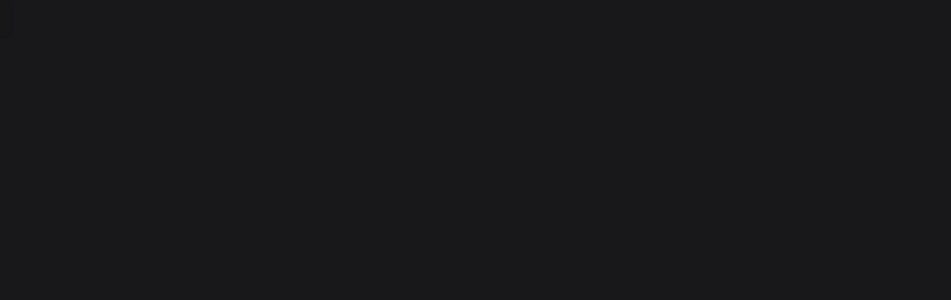
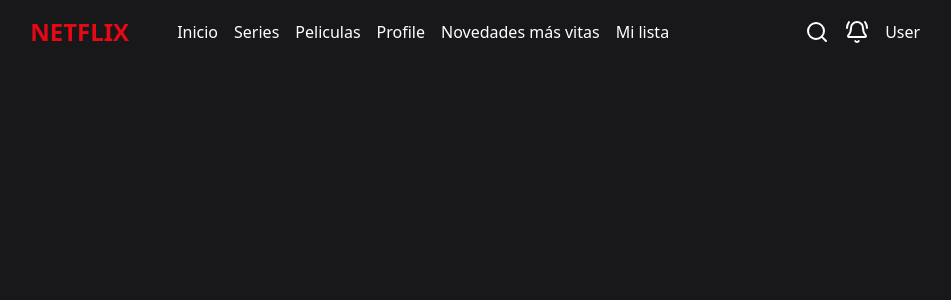
Before and after one commit to sronaal/clon-netflix, a Next.js app: page / in a window 1280 px wide. Shown: the top 300 px of the page, without its empty margins (21-972 px from the left). Built offline with nearby package versions, Linux system fonts and the light colour scheme.

Commit message:
Navbar desktop

```diff
--- a/app/(routes)/(auth)/login/page.tsx
+++ /dev/null
@@ -1,12 +0,0 @@
-import React from 'react'
-import TitleLogin from '../components/TitleLogin/TitleLogin'
-
-export default function PageLogin() {
-  return (
-
-    <>
-        <TitleLogin/>
-        <div>Login Page</div>
-    </>
-  )
-}
--- a/app/page.tsx
+++ b/app/page.tsx
@@ -1,10 +1,13 @@
-import { Button } from "@/components/ui/button";
-
+import { Navbar } from "@/components/ui/shared/Navbar/Navbar";
 export default function Home() {
   return (
     <>
+      <div className="relative bg-zinc-900">
+        <Navbar/>
 
-    <Button about="Hola"/>
+
+
+      </div>
     </>
   );
 }
--- /dev/null
+++ b/components/ui/shared/Logo/Logo.tsx
@@ -0,0 +1,8 @@
+import Link from 'next/link'
+export const Logo = () => {
+  return (
+    <Link href='/' className='font-extrabold text-2xl text-[#E50914]'>
+         NETFLIX
+    </Link>
+  )
+}
--- /dev/null
+++ b/components/ui/shared/Logo/index.ts
@@ -0,0 +1 @@
+export * from './Logo'
--- /dev/null
+++ b/components/ui/shared/Navbar/Index.ts
@@ -0,0 +1 @@
+export * from './Navbar'
--- /dev/null
+++ b/components/ui/shared/Navbar/Navbar.tsx
@@ -0,0 +1,17 @@
+import NavbarDesktop from "./NavbarDesktop/NavbarDesktop";
+import NavbarMobile from "./NavbarMobile/NavbarMobile";
+
+export  function Navbar() {
+  return (
+        <nav>
+            { /** El hidden mx-auto md:block */}
+            <div className="hidden mx-auto md:block">
+               <NavbarDesktop/>
+            </div>
+
+            <div className="md:hidden">
+                <NavbarMobile/>
+            </div>
+        </nav>
+  )
+}
--- /dev/null
+++ b/components/ui/shared/Navbar/NavbarDesktop/NavbarDesktop.tsx
@@ -0,0 +1,52 @@
+"use client"
+import { cn } from '@/lib/utils'
+import { BellRing, Search } from 'lucide-react'
+
+import { Logo } from '@/components/ui/shared/Logo/Logo'
+import { itemsNavbar } from '@/data/itemsNavbar'
+import Link from 'next/link'
+import { useScrollPosition } from '@/hooks/useScrollPosition'
+
+export default function NavbarDesktop() {
+
+    const scrollPosition = useScrollPosition()
+
+    console.log(scrollPosition)
+
+
+
+
+    return (
+        <>
+            <div className={cn("z-30 left-0 right-0 top-0 h-16 fixed w-full transition-all duration-300",
+                scrollPosition > 20 ? 'bg-black' : 'bg-transparent'
+            )}>
+                <div className='px-[4%] mx-auto h-full'>
+
+                    <div className='flex gap-4  justify-between h-full items-center'>
+                        <div className='flex gap-2  items-center'>
+                            <Logo />
+                            <div className='ml-10 flex gap-4'>
+                                {
+                                    itemsNavbar.map((item) => (
+                                        <Link className='hover:text-gray-300 transition-all duration-300' key={item.name} href={item.link}>
+                                            {item.name}
+                                        </Link>
+                                    ))
+                                }
+                            </div>
+                            <div className='flex gap-4 justify-end ml-32'>
+                                <Search className='cursor-pointer' />
+                                <BellRing className='cursor-pointer' />
+                                <div className='flex gap-2 items-center'>
+                                    { /** Add user profile */}
+                                    <p>User</p>
+                                </div>
+                            </div>
+                        </div>
+                    </div>
+                </div>
+            </div>
+        </>
+    )
+}
--- /dev/null
+++ b/components/ui/shared/Navbar/NavbarDesktop/index.ts
@@ -0,0 +1 @@
+export * from './NavbarDesktop'
--- /dev/null
+++ b/components/ui/shared/Navbar/NavbarMobile/NavbarMobile.tsx
@@ -0,0 +1,9 @@
+import React from 'react'
+
+export default function NavbarMobile() {
+  return (
+    <>
+
+    </>
+  )
+}
--- /dev/null
+++ b/components/ui/shared/Navbar/NavbarMobile/index.ts
@@ -0,0 +1 @@
+export * from './NavbarMobile'
--- /dev/null
+++ b/data/itemsNavbar.tsx
@@ -0,0 +1,29 @@
+
+export const itemsNavbar = [
+
+    {
+        name: 'Inicio',
+        link : '/'
+    },
+
+    {
+        name: 'Series',
+        link: '/series'
+    },
+    {
+        name: 'Peliculas',
+        link: '/movies'
+    },
+    {
+        name: 'Profile',
+        link: '/profile'
+    },
+    {
+        name: 'Novedades más vitas',
+        link: '/more-views'
+    },
+    {
+        name:'Mi lista',
+        link: '/my-list'
+    }
+]
--- /dev/null
+++ b/hooks/useScrollPosition.tsx
@@ -0,0 +1,20 @@
+import { useState,useEffect } from 'react';
+export const useScrollPosition = () => {
+
+
+    const [scrollPosition, setScrollPosition] = useState(0);
+
+    useEffect(() => {
+        const updatePosition = () => {
+            setScrollPosition(window.scrollY);
+        }
+
+        window.addEventListener('scroll', updatePosition);
+
+        updatePosition();
+
+        return () => window.removeEventListener('scroll', updatePosition);
+    }, []);
+
+    return scrollPosition
+}
```
